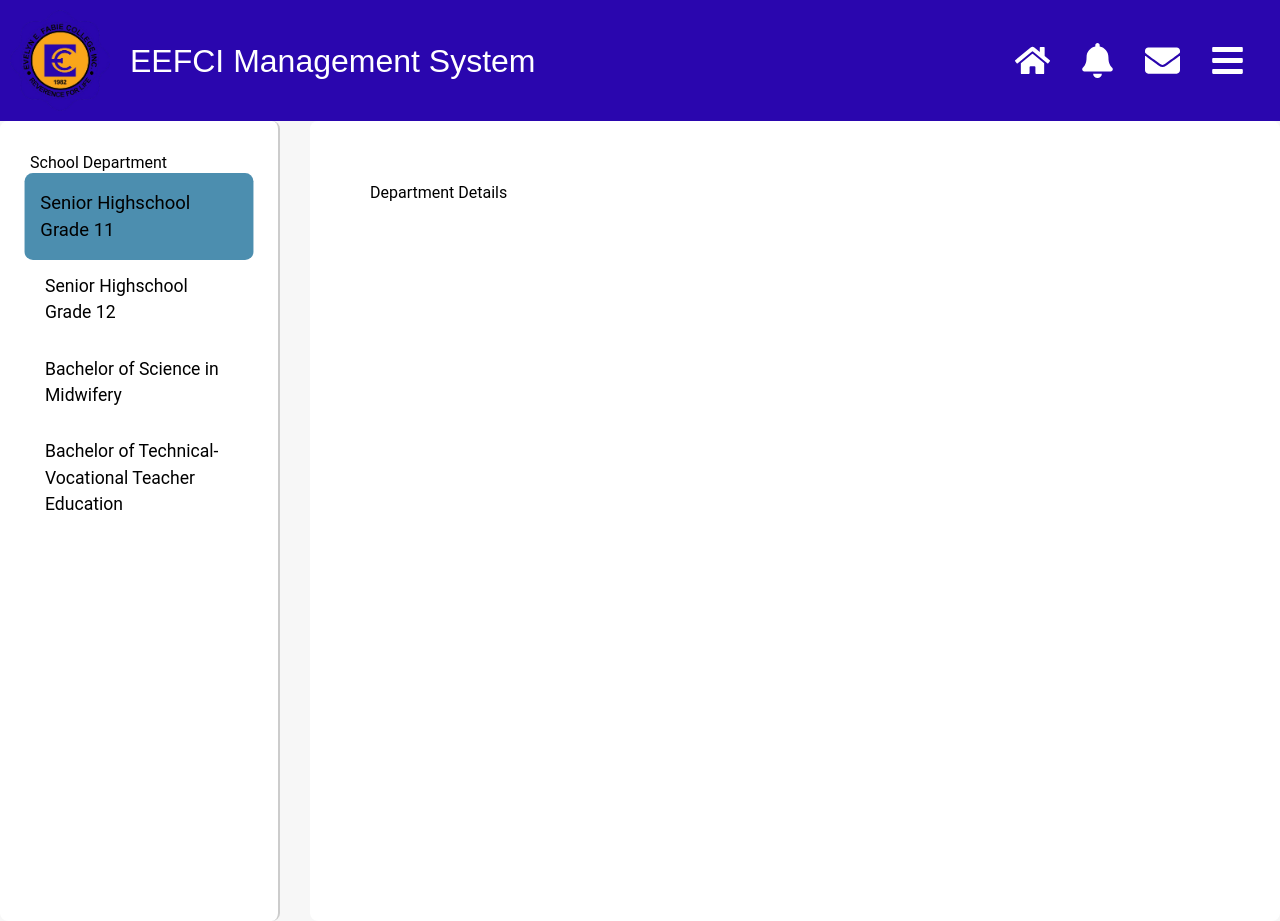
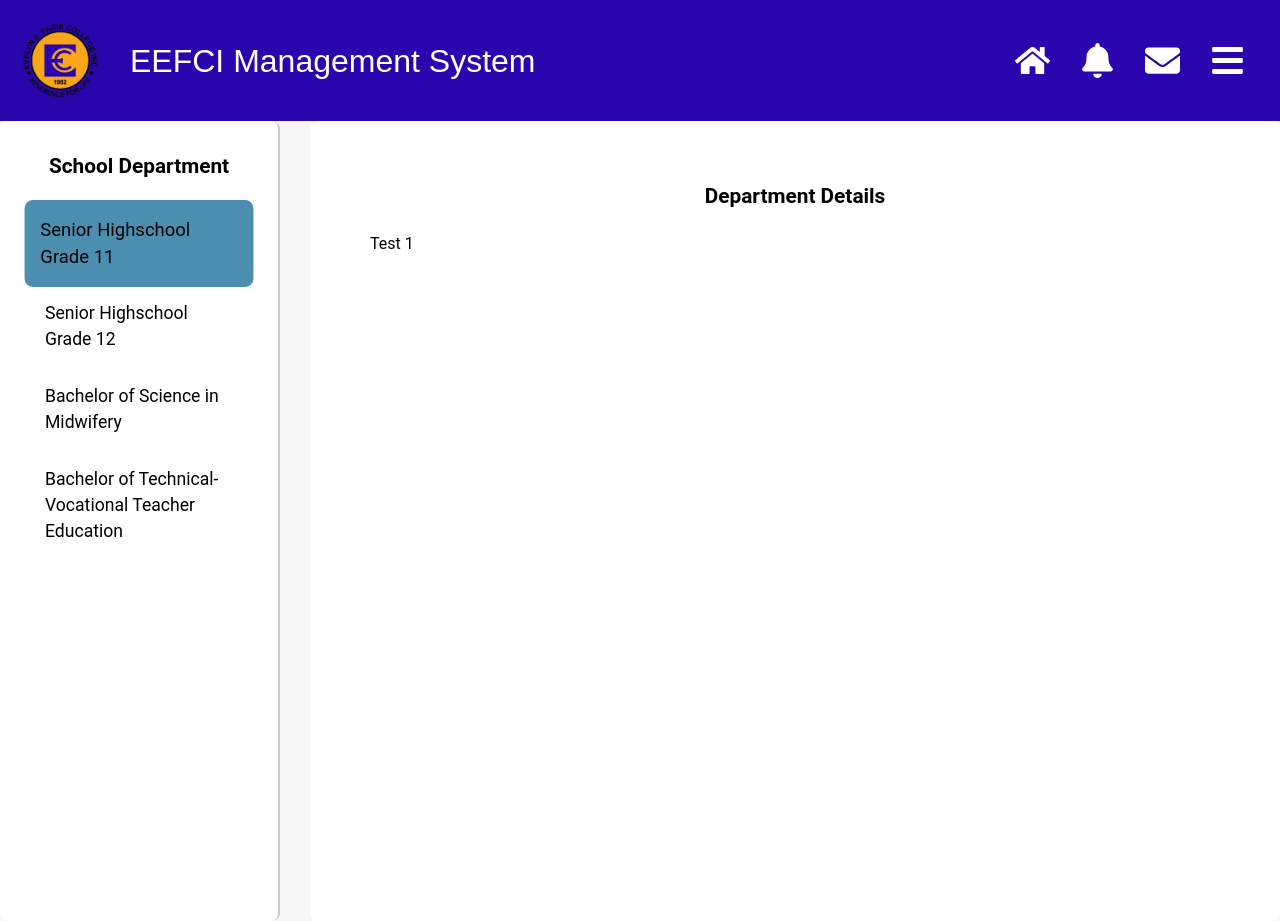
Before and after one commit to TrinaKeen/schoolmanagementsystem2, a Next.js app: page /AdminPortal/SchoolDepartment in a window 1280 px wide. Built offline with nearby package versions, Linux system fonts and the light colour scheme.

Commit message:
Fixed some styling

```diff
--- a/app/AdminPortal/SchoolDepartment/StudentDepartment.module.css
+++ b/app/AdminPortal/SchoolDepartment/StudentDepartment.module.css
@@ -19,6 +19,13 @@
     border-right: 2px solid #ccc; /* Border on the right side */
     flex-shrink: 0; /* Prevent sidebar from shrinking */
 }
+.sidebar h2 {
+    font-size: 1.3rem;
+    margin-bottom: 20px;
+    font-weight: bold;
+    text-align: center;
+}
+
 
 .sidebar ul {
     list-style-type: none;
@@ -64,6 +71,13 @@
     animation: fadeIn 0.5s ease-out;
 }
 
+.tabContent h1 {
+    font-size: 1.3rem;
+    margin-bottom: 20px;
+    font-weight: bold;
+    text-align: center;
+}
+
 /* Content area styling */
 .content {
     flex-grow: 1;
--- a/app/AdminPortal/SchoolDepartment/page.js
+++ b/app/AdminPortal/SchoolDepartment/page.js
@@ -14,6 +14,7 @@ export default function SchoolDepartment() {
                 return(
                     <div className={styles.tabContent}>
                         <h1>Department Details</h1>
+                        <p>Test 1</p>
                     </div>
                 );
 
@@ -21,18 +22,21 @@ export default function SchoolDepartment() {
                 return(
                     <div className={styles.tabContent}>
                         <h1>Department Details</h1>
+                        <p>Test 2</p>
                     </div>
                 );
             case "science-bachelor":
                 return(
                     <div className={styles.tabContent}>
                         <h1>Department Details</h1>
+                        <p>Test 3</p>
                     </div>
                     );
             case "tech-bachelor":
                 return(
                     <div className={styles.tabContent}>
                         <h1>Department Details</h1>
+                        <p>Test 4</p>
                     </div>
                     );
         }
@@ -54,8 +58,8 @@ export default function SchoolDepartment() {
                         <li className={activeTab === "science-bachelor" ? styles.active : ""}
                         onClick={() => setActiveTab("science-bachelor")}> Bachelor of Science in Midwifery </li>
 
-                        <li className={activeTab === "science-bachelor" ? styles.active : ""}
-                        onClick={() => setActiveTab("science-bachelor")}> Bachelor of Technical-Vocational Teacher Education </li>
+                        <li className={activeTab === "tech-bachelor" ? styles.active : ""}
+                        onClick={() => setActiveTab("tech-bachelor")}> Bachelor of Technical-Vocational Teacher Education </li>
                     </ul>
                 </div>
                 <div className={styles.content}>{renderTab()}</div>
```
